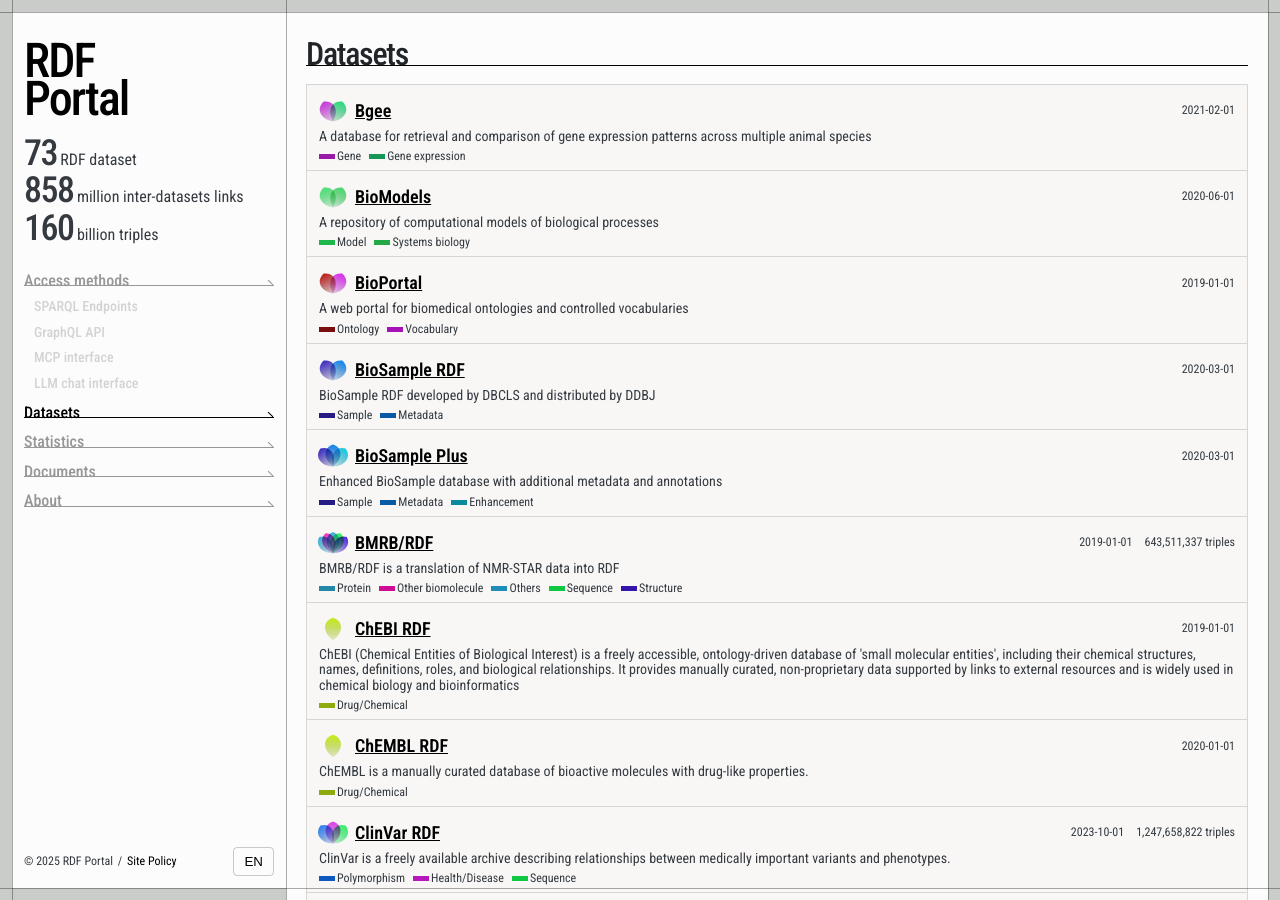
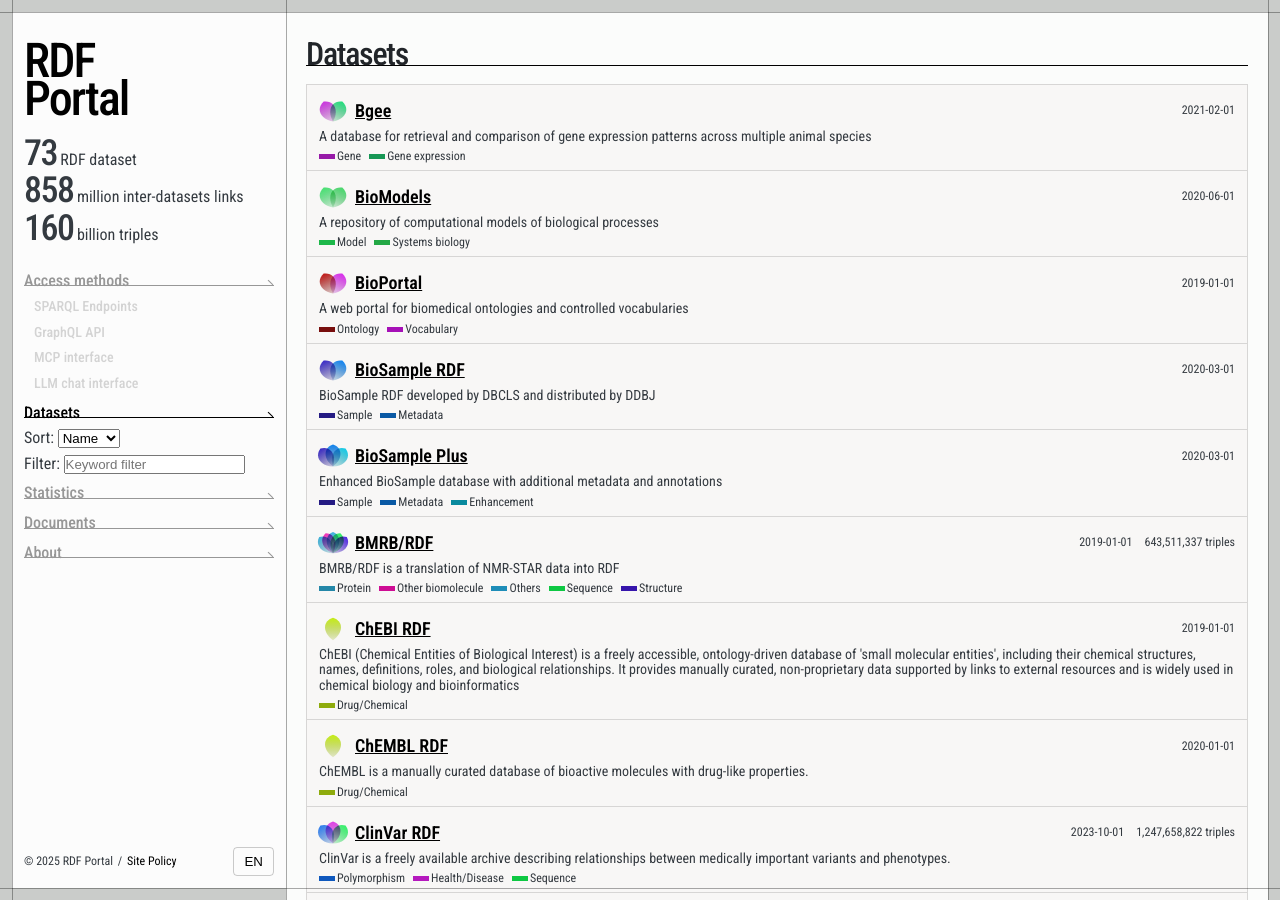
Before and after one commit to PENQEinc/rdf-portal-v2.github.io, a Jekyll site: the page built from datasets.md, in a window 1280 px wide and 900 px high. Built offline with Jekyll 4.4.1, drawn with Linux system fonts in a browser that asks for light colours.

Commit message:
add sort and filter GUI in gn

```diff
--- a/_layouts/default.html
+++ b/_layouts/default.html
@@ -38,7 +38,25 @@
               </li>
             </ul>
           </li>
-          <li data-page-id="datasets"><a href="{{ '/datasets/' | relative_url }}">Datasets</a></li>
+          <li data-page-id="datasets">
+            <a href="{{ '/datasets/' | relative_url }}">Datasets</a>
+            {% if page.pageId == "datasets" %}
+            <div id="DatasetsSortFilter" class="datasets-sort-filter">
+              <div class="sort">
+                <label for="sortSelect">Sort:</label>
+                <select id="sortSelect">
+                  <option value="name">Name</option>
+                  <option value="date">Date</option>
+                  <option value="triples">Triples</option>
+                </select>
+              </div>
+              <div class="filter">
+                <label for="filterInput">Filter:</label>
+                <input type="text" id="filterInput" placeholder="Keyword filter">
+              </div>
+            </div>
+            {% endif %}
+          </li>
           <li data-page-id="statistics"><a href="{{ '/statistics/' | relative_url }}">Statistics</a></li>
           <li data-page-id="documents"><a href="{{ '/documents/' | relative_url }}">Documents</a></li>
           <li data-page-id="about"><a href="{{ '/about/' | relative_url }}">About</a></li>
```
Also changed, not shown: datasets.md (+0 -1 lines).
